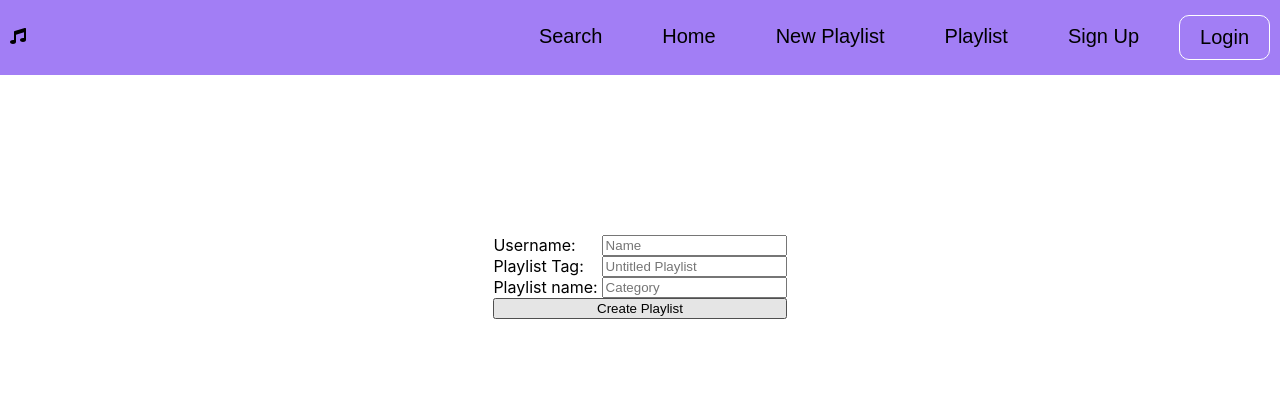
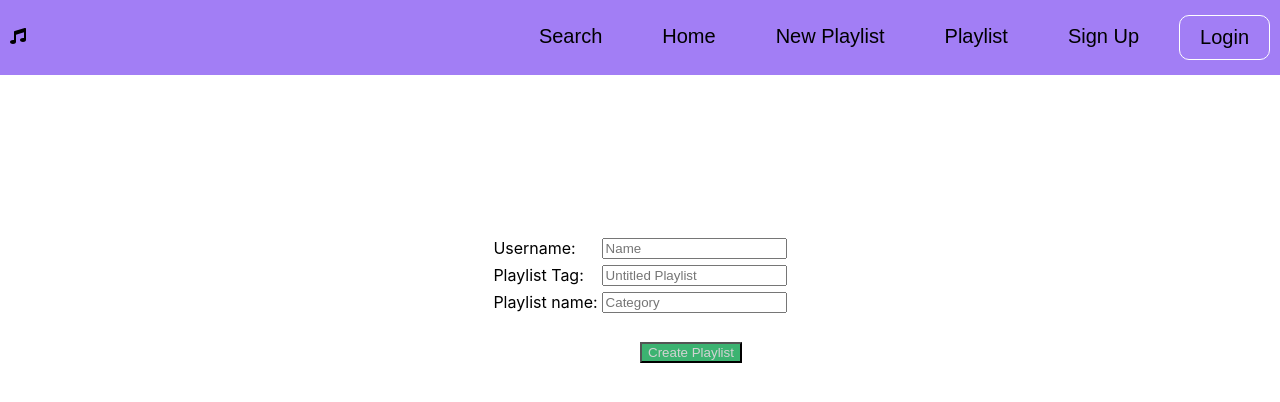
Before and after one commit to dflores23/playlist-frontend, a React (Create React App) app: page /newplaylist in a window 1280 px wide. In both pictures the pointer is over the input "Create Playlist". Shown: the top 402 px of the page. Built offline with nearby package versions, Linux system fonts and the light colour scheme; no server answers.

Commit message:
added margins

```diff
--- a/src/components/Newform.js
+++ b/src/components/Newform.js
@@ -54,9 +54,8 @@ function Newform(props) {
                         onChange={handleChange}
                         className="playlistTagsInput" />
                 </div>
-                <input type="submit" value="Create Playlist" className="createPlaylistButton"/>
-
             </form>
+            <input type="submit" value="Create Playlist" className="createPlaylistButton" />
 
         </section>
     )
--- a/src/index.css
+++ b/src/index.css
@@ -45,6 +45,7 @@ code {
 .usernameSpan{
   display: flex;
   justify-content: space-around;
+  margin: 3px;
 }
 .usernameInput,
 .playlistNameInput,
@@ -59,6 +60,20 @@ span {
 .createPlaylistButton{
   align-content: center;
   text-align: center;
+  margin-top: 2vw;
+  margin-left: 50%;
+  margin-right: 50%;
+}
+
+.createPlaylistButton:hover{
+  color: lightgray;
+  background-color: mediumseagreen;
+}
+.deleteButton:hover {
+  background-color: red;
+}
+.deleteButton:hover {
+  color: red;
 }
 
 
@@ -82,4 +97,6 @@ span {
     margin-top: 1px;
   }
 
+
+
 }
```
